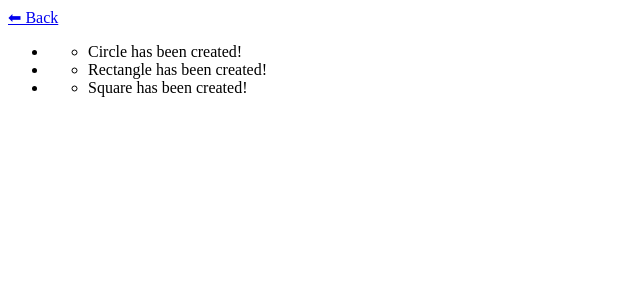
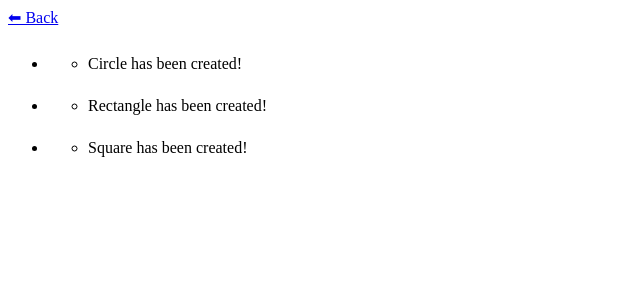
Before and after one commit to theFl00f/ts-design-patterns, a React (Vite) app: page /factory-method in a window 1280 px wide. Shown: the top 300 px of the page, without its empty margins (0-640 px from the left). Built offline with nearby package versions, Linux system fonts and the light colour scheme.

Commit message:
Use ListLoggerRenderer in FactoryMethodPage

```diff
--- a/src/pages/FactoryMethodPage/FactoryMethodPage.tsx
+++ b/src/pages/FactoryMethodPage/FactoryMethodPage.tsx
@@ -1,35 +1,26 @@
 import { FC } from 'react';
-import { LogRenderer } from '../../util';
+import { ListLoggerRenderer } from '../../util';
 import { ShapeFactory, ShapeType } from './FactoryMethod';
 
 const FactoryMethodPage: FC = () => {
   const shapeFactory = new ShapeFactory();
   // create a circle shape and call its draw method
   const circleShape = shapeFactory.getShape(ShapeType.Circle);
-  // call draw method of circle
   circleShape.draw();
 
   // create a rectangle shape and call its draw method
   const rectangleShape = shapeFactory.getShape(ShapeType.Rectangle);
-  // call draw method of rectangle
   rectangleShape.draw();
 
   // create a square shape and call its draw method
   const squareShape = shapeFactory.getShape(ShapeType.Square);
-  // call draw method of square
   squareShape.draw();
 
   const shapes = [circleShape, rectangleShape, squareShape];
 
-  return (
-    <ul>
-      {shapes.map((shape, index) => (
-        <li key={`shape=${index + 1}`}>
-          <LogRenderer messages={shape.logger.logs} />
-        </li>
-      ))}
-    </ul>
-  );
+  const loggers = shapes.map((shape) => shape.logger);
+
+  return <ListLoggerRenderer loggers={loggers} label={'shapes'} />;
 };
 
 export default FactoryMethodPage;
```
